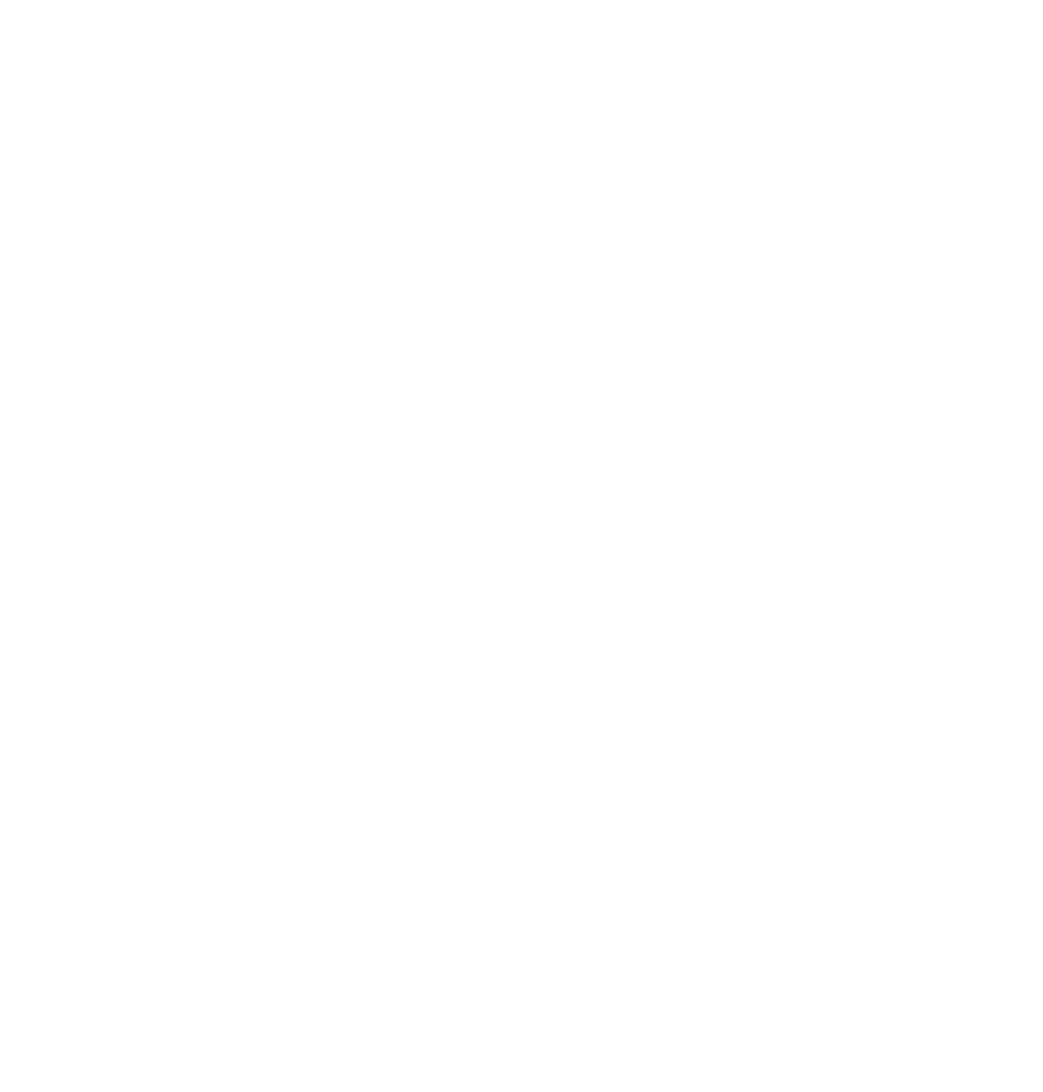
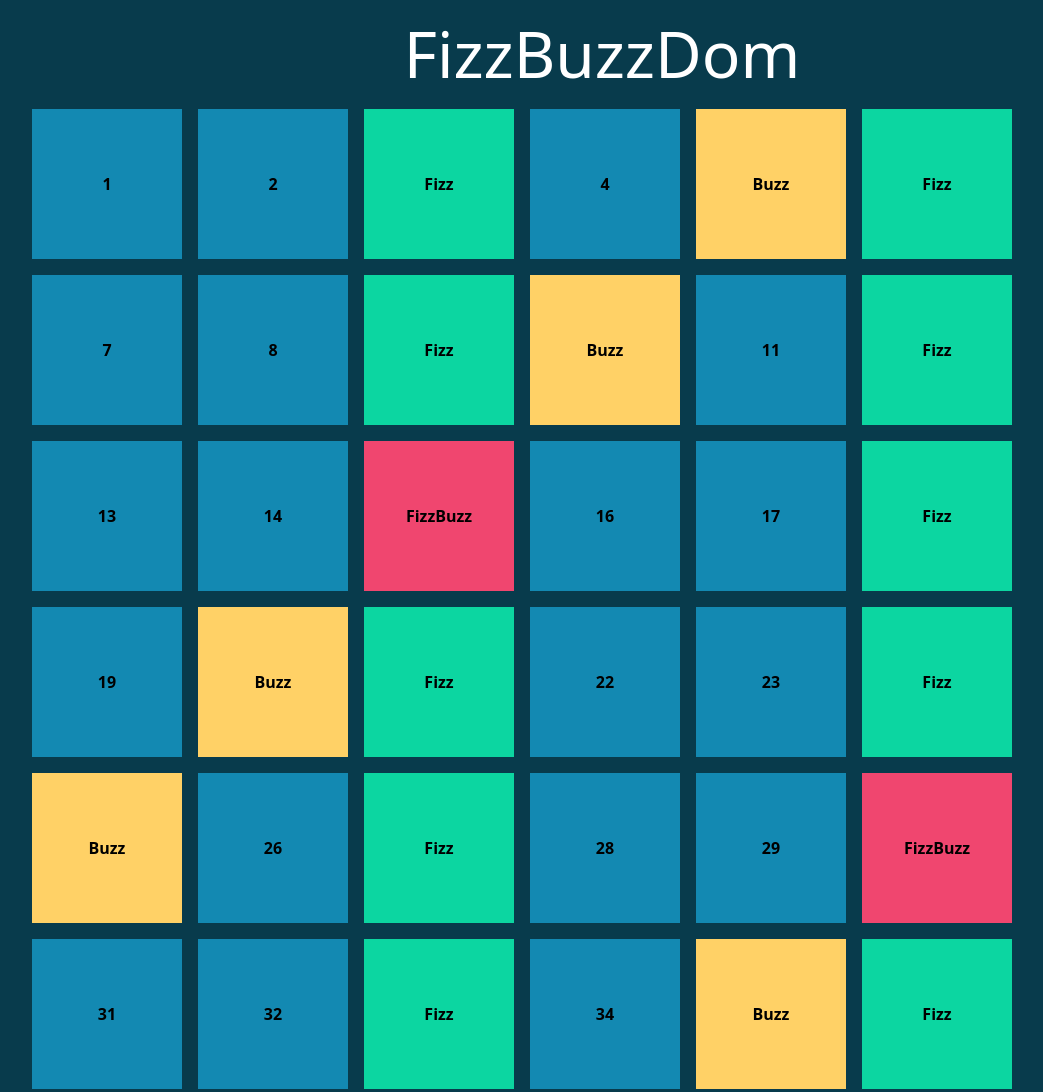
Before and after one commit to diruocco-aniellomarco/js-fizzbuzz, a plain HTML site: page index.html in a window 1280 px wide. Shown: the top 1092 px of the page, without its empty margins (38-1081 px from the left). Before the commit the page ends 800 px from the top, so only its background shows below. Drawn offline with nearby package versions, Linux system fonts and the light colour scheme.

Commit message:
feat: bonus 1 e 2

```diff
--- a/css/style.css
+++ b/css/style.css
@@ -0,0 +1,33 @@
+body {
+    background-color: #083b4c;
+}
+
+.title {
+    color: white;
+    font-size: 4rem;
+    text-align: center;
+}
+
+
+.box {
+    width: 150px;
+    height: 150px;
+    display: flex;
+    color: black;
+    font-weight: bold;
+    align-items: center;
+    justify-content: center;
+}
+.color_number {
+    background-color: #1389b2;
+}
+.color_fizz {
+    background-color: #0cd6a1;
+}
+
+.color_buzz {
+    background-color: #ffd166;
+}
+.color_fizzbuzz {
+    background-color: #f0466f;
+}
--- a/index.html
+++ b/index.html
@@ -12,6 +12,13 @@
     <title>Document</title>
 </head>
 <body>
-    <div></div>
+    <main>
+        <div class="container">
+            <h1 class="title my-3">FizzBuzzDom</h1>
+            <div class="row fizzbuzz_row gap-3">
+
+            </div>
+        </div>
+    </main>
 </body>
 </html>
--- a/js/main.js
+++ b/js/main.js
@@ -1,13 +1,24 @@
-for (let i = 0; i <= 100; i++) {
+const fizzbuzz_row = document.querySelector('div.fizzbuzz_row');
+
+
+for (let i = 1; i <= 100; i++) {
+    let divBox = `<div class="box color_number">${i}</div>`
     if (i % 3 == 0 || i % 5 == 0 ) {
         if (i % 3 == 0 && i % 5 == 0 ) {
+            divBox = `<div class="box color_fizzbuzz">FizzBuzz</div>`
+            fizzbuzz_row.innerHTML += divBox;
             console.log('FizzBuzz');
         }else if (i % 3 == 0) {
+            divBox = `<div class="box color_fizz">Fizz</div>`
+            fizzbuzz_row.innerHTML += divBox;
             console.log('Fizz');
         }else {
+            divBox = `<div class="box color_buzz">Buzz</div>`
+            fizzbuzz_row.innerHTML += divBox;
             console.log('Buzz');
         }
     }else {
+        fizzbuzz_row.innerHTML += divBox;
         console.log(i);
     }
 }
```
